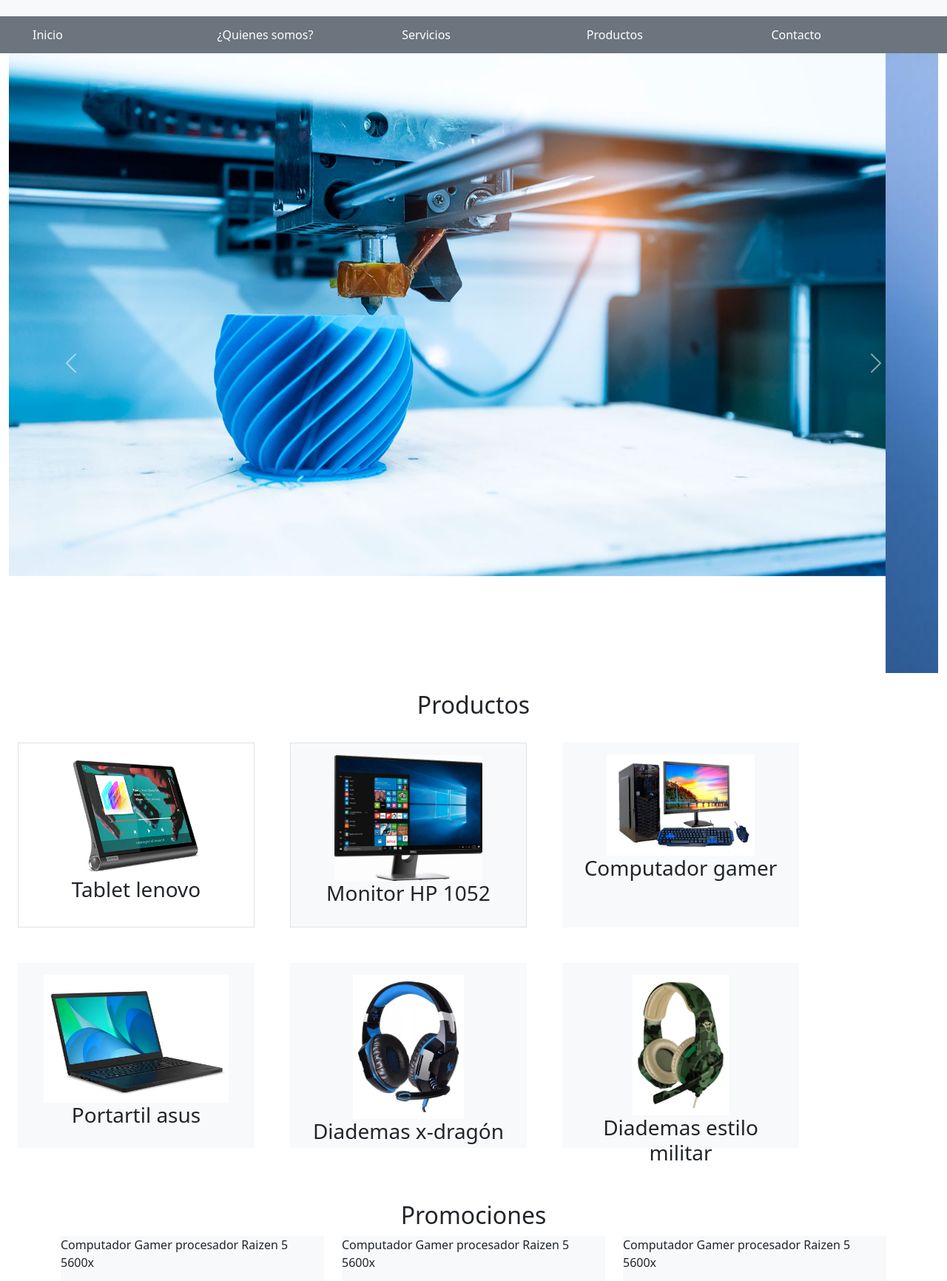
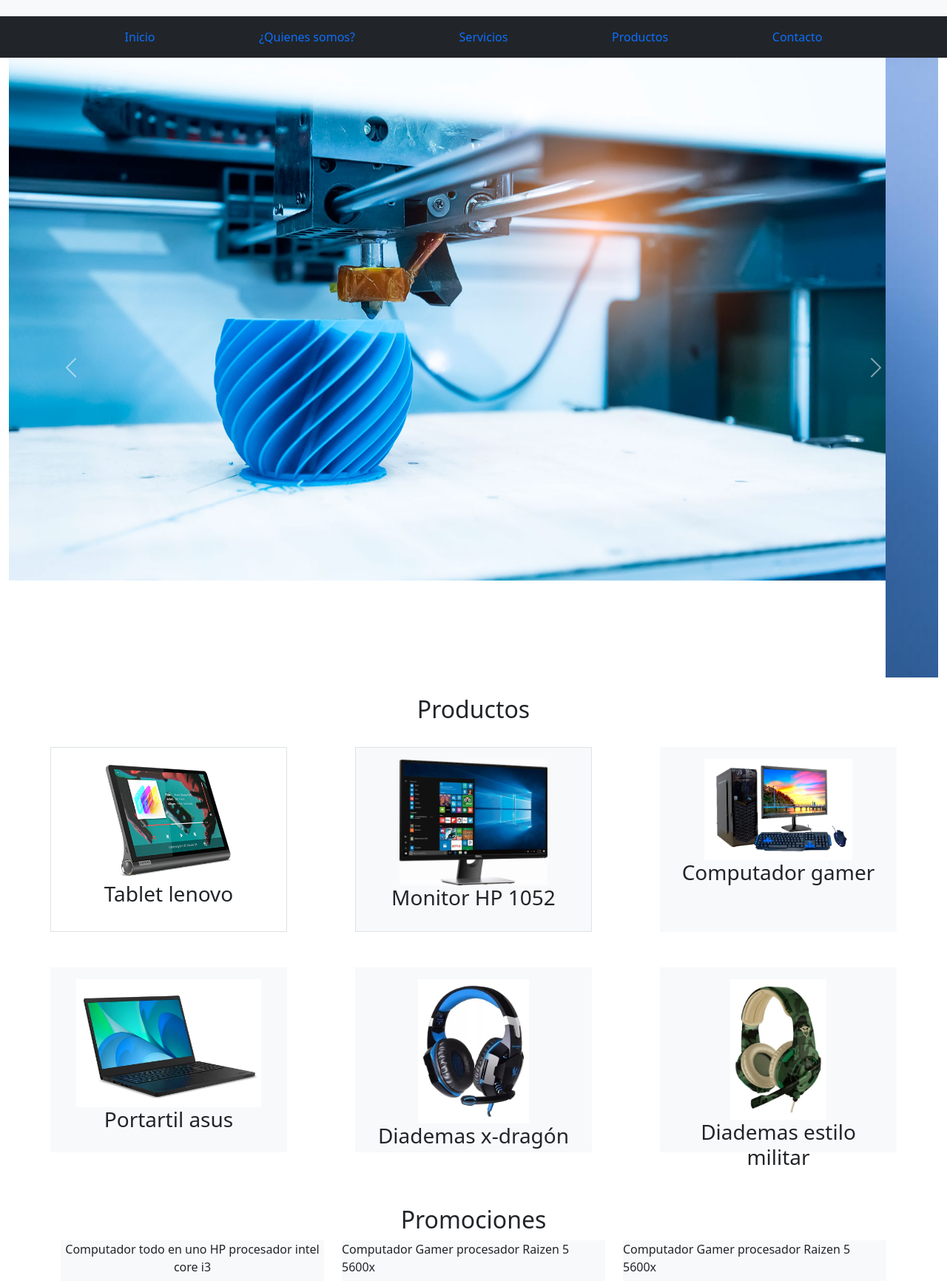
Before and after one commit to Ivam29g/PreEntrega03_Gomez, a website: page index.html in a window 1280 px wide. Shown: the part 255-1987 px from the top of the page at 74% size. Drawn offline with nearby package versions, Linux system fonts and the light colour scheme.

Commit message:
modifico la barra de navagación

```diff
--- a/index.html
+++ b/index.html
@@ -19,14 +19,33 @@
                 <img src="./assets/img/logotipo.png" alt="logo de conceptotec">
             </header>
 
-            <nav id="menu" class="col-12 bg-secondary text-white">
-                <ul class="row">
-                    <li class="col">Inicio</li>
-                    <li class="col">¿Quienes somos?</li>
-                    <li class="col">Servicios</li>
-                    <li class="col">Productos</li>
-                    <li class="col">Contacto</li>
-                </ul>
+            <nav class="navbar navbar-expand-lg bg-dark">
+                <div class="navberQS container-fluid">
+                    <button class="navbar-toggler" type="button" data-bs-toggle="collapse"
+                        data-bs-target="#navbarSupportedContent" aria-controls="navbarSupportedContent"
+                        aria-expanded="false" aria-label="Toggle navigation">
+                        <span class="navbar-toggler-icon"></span>
+                    </button>
+                    <div class="menu_navegacion col col-xs-12 col-md-12 col-sm-12" id="navbarSupportedContent">
+                        <ul class="navbar-nav me-auto mb-2 mb-lg-0 justify-content-evenly">
+                            <li class="nav-item">
+                                <a class="nav-link active" aria-current="page" href="./index.html">Inicio</a>
+                            </li>
+                            <li class="nav-item">
+                                <a class="nav-link" href="./pages/quienes_somos.html">¿Quienes somos?</a>
+                            </li>
+                            <li class="nav-item">
+                                <a class="nav-link" href="./pages/servicios.html">Servicios</a>
+                            </li>
+                            <li class="nav-item">
+                                <a class="nav-link" href="./pages/productos.html">Productos</a>
+                            </li>
+                            <li class="nav-item">
+                                <a class="nav-link" href="./pages/contacto.html">Contacto</a>
+                            </li>
+                        </ul>
+                    </div>
+                </div>
             </nav>
 
             <div id="carouselExampleControls" class="carousel slide" data-bs-ride="carousel">
@@ -59,7 +78,7 @@
                 <div class="row">
                     <section id="productos" class="col-12 mt-4 text-center">
                         <h2>Productos</h2>
-                        <div class="items-img row">
+                        <div class="items-img row justify-content-evenly">
                             <div class="item col-3 bg-ligth border m-4">
                                 <img class="imagen1 mt-3" src="./assets/img/lenovo-tablet.png" width="220px"
                                     alt="Tablet lenovo">
@@ -99,16 +118,14 @@
 
     <main id="main">
 
-        <div class="container">
+        <div class="container justify-content-evenly">
             <h2 class="promociones text-center mt-5">Promociones</h2>
             <div class="row align-items-start">
               <div class="col">
                 <div class="item bg-light mb-2">
-                    <p>
-                        Computador Gamer
-                        procesador Raizen 5 5600x
-                    </p>
-                    <img src="./assets/img/pc_01.png" width="200px" alt="Computador gamer">
+                    <p class="texto text-center">Computador todo en uno HP
+                        procesador intel core i3</p>
+                    <img class="imagen img-fluid text-center"  src="./assets/img/pc_01.png" width="200px" height="auto" alt="Computador gamer">
                 </div>
               </div>
               <div class="col">
@@ -117,7 +134,7 @@
                         Computador Gamer
                         procesador Raizen 5 5600x
                     </p>
-                    <img src="./assets/img/pc_01.png" width="200px" alt="Computador gamer">
+                    <img class="iamgen2 img fluid text-center" src="./assets/img/pc_03.png" width="200px" height="auto" alt="Computador gamer">
                 </div>
               </div>
               <div class="col">
@@ -126,12 +143,12 @@
                         Computador Gamer
                         procesador Raizen 5 5600x
                     </p>
-                    <img src="./assets/img/pc_01.png" width="200px" alt="Computador gamer">
+                    <img src="./assets/img/pc_05.jpg" width="200px" alt="Computador gamer">
                 </div>
               </div>
             </div>
 
-        <div class="clearfix">
+        <div class="clearfix align-self-center">
             <img src="./assets/img/soporte-tecnico-domicilio.jpg" class="col-md-6 float-md-end mt-2 mb-3 ms-md-3" width="600px"
                 alt="camara de seguridad">
 
```
